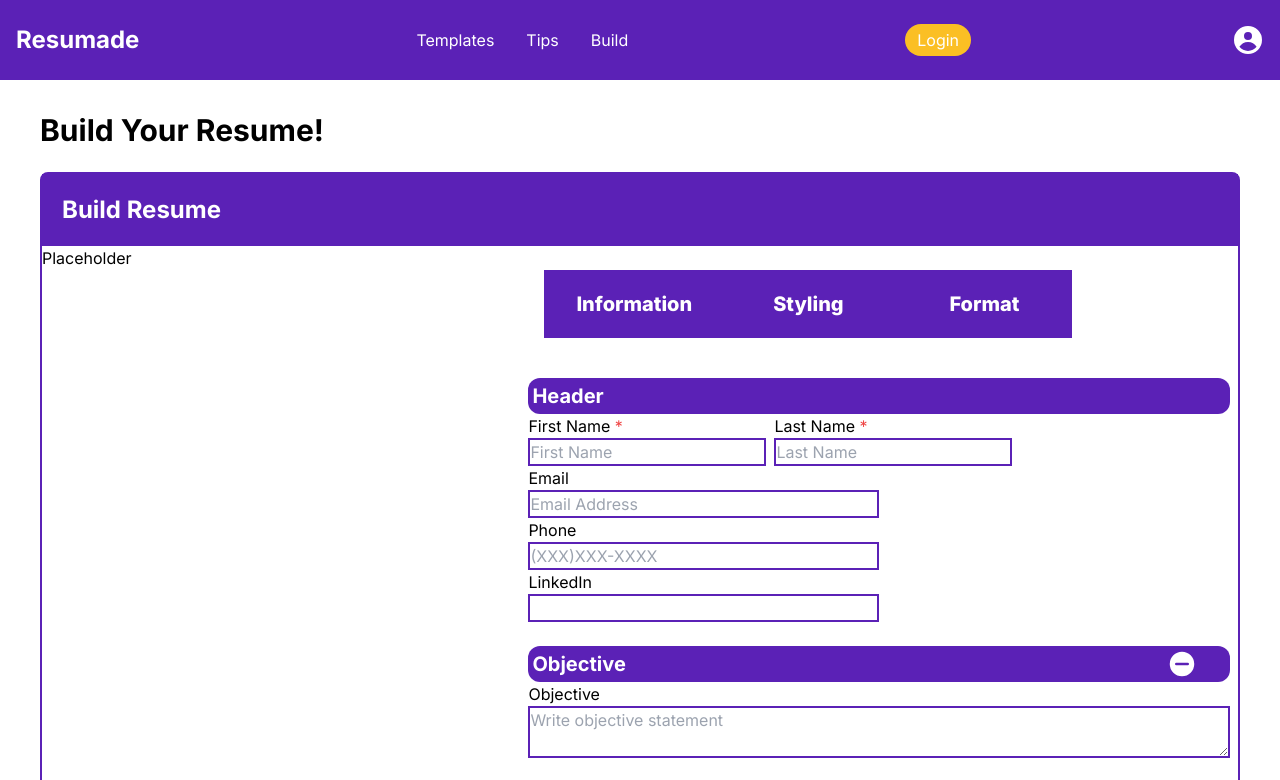
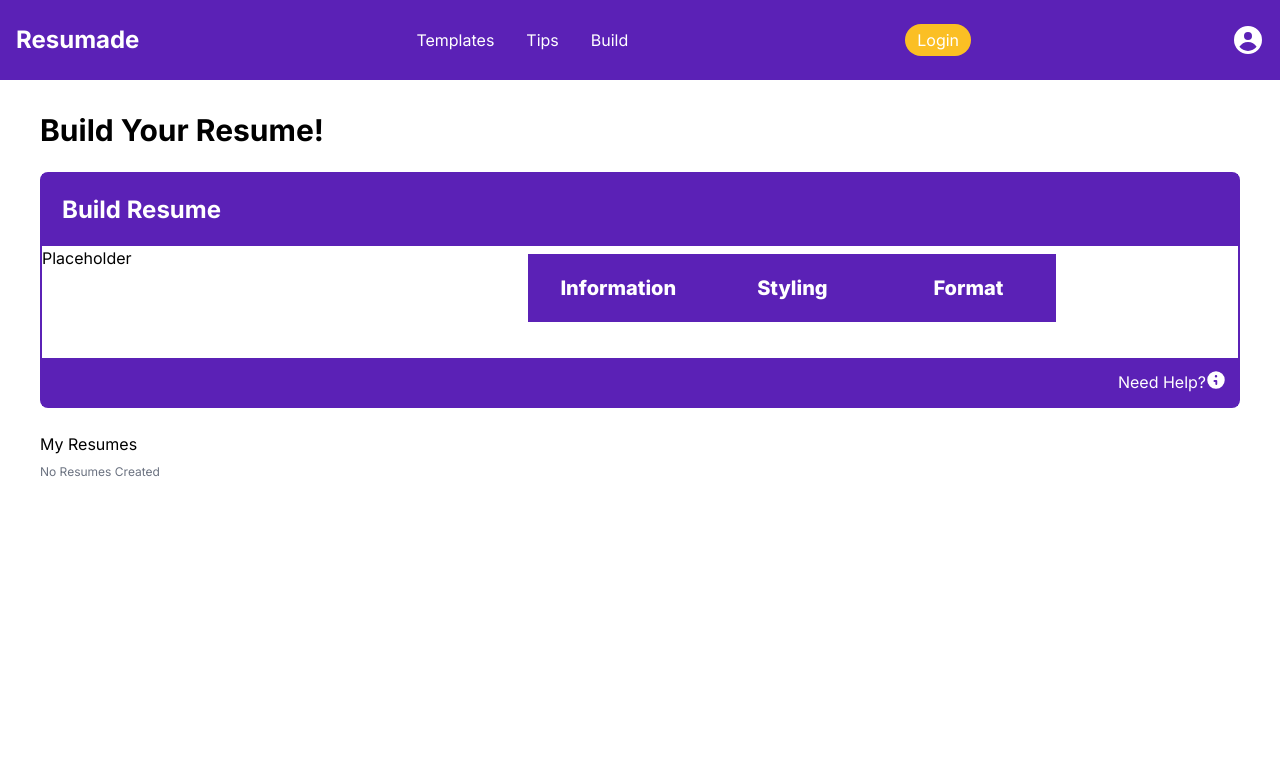
Before and after one commit to Josejguz/resume-generator, a Next.js app: page /build in a window 1280 px wide. Shown: the top 780 px of the page. Built offline with nearby package versions, Linux system fonts and the light colour scheme.

Commit message:
Modify FeatureBar Styling

```diff
--- a/src/app/build/components/FeatureBar.tsx
+++ b/src/app/build/components/FeatureBar.tsx
@@ -25,9 +25,9 @@ export default function FeatureBar() {
     }
 
     return (
-        <nav>
-            <div className="">
-                <ul className="flex text-white p-4 text-xl font-extrabold">
+        <div className="text-white text-xl font-extrabold ">
+            <nav>
+                <ul className="flex">
                     <li>
                         <button className="w-44 bg-home hover:bg-home-hover py-5 px-8" onClick={() => handleTabChange("InformationTab")} >Information</button>
                     </li>
@@ -39,8 +39,7 @@ export default function FeatureBar() {
                     </li>
                 </ul>
                 <br/>
-                {renderTab()}
-            </div>
-        </nav>
+            </nav>
+        </div>
     )
 }
```
